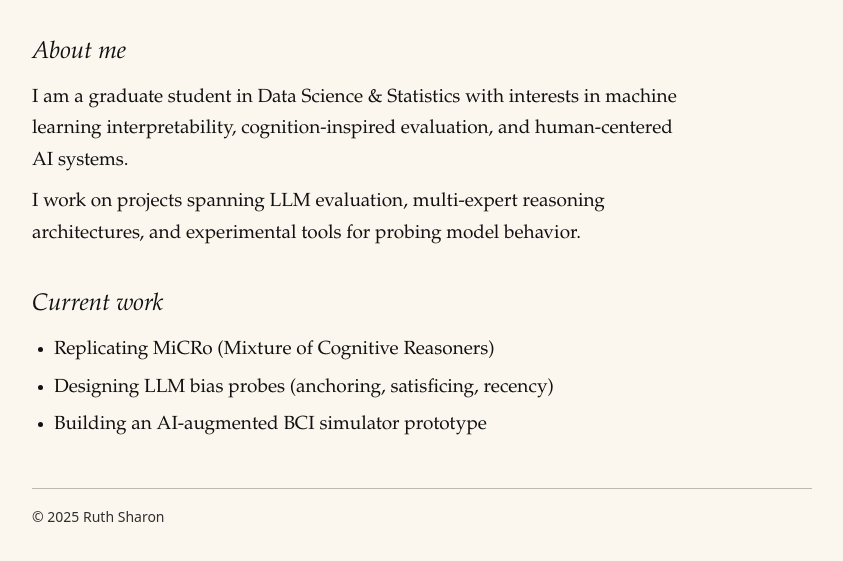
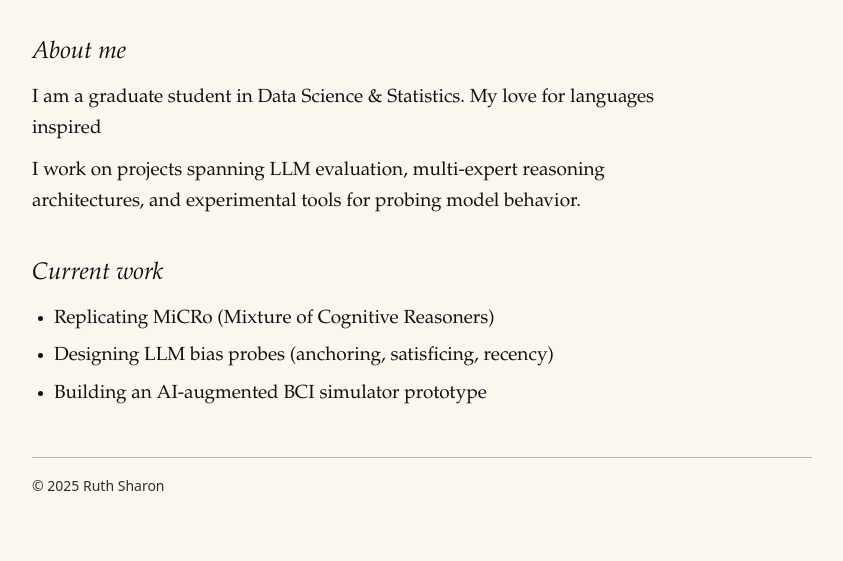
Before and after one commit to ruth1445/ruth1445.github.io, a plain HTML site: page index.html in a window 1280 px wide. Shown: the part 251-812 px from the top of the page, without its empty margins (218-1061 px from the left). Drawn offline with Linux system fonts and the light colour scheme; a web font is replaced by a local one.

Commit message:
Update index.html

```diff
--- a/index.html
+++ b/index.html
@@ -36,9 +36,7 @@
       <section>
         <h2>About me</h2>
         <p>
-          I am a graduate student in Data Science & Statistics with interests in
-          machine learning interpretability, cognition-inspired evaluation, and
-          human-centered AI systems.
+          I am a graduate student in Data Science & Statistics. My love for languages inspired
         </p>
         <p>
           I work on projects spanning LLM evaluation, multi-expert reasoning
```
